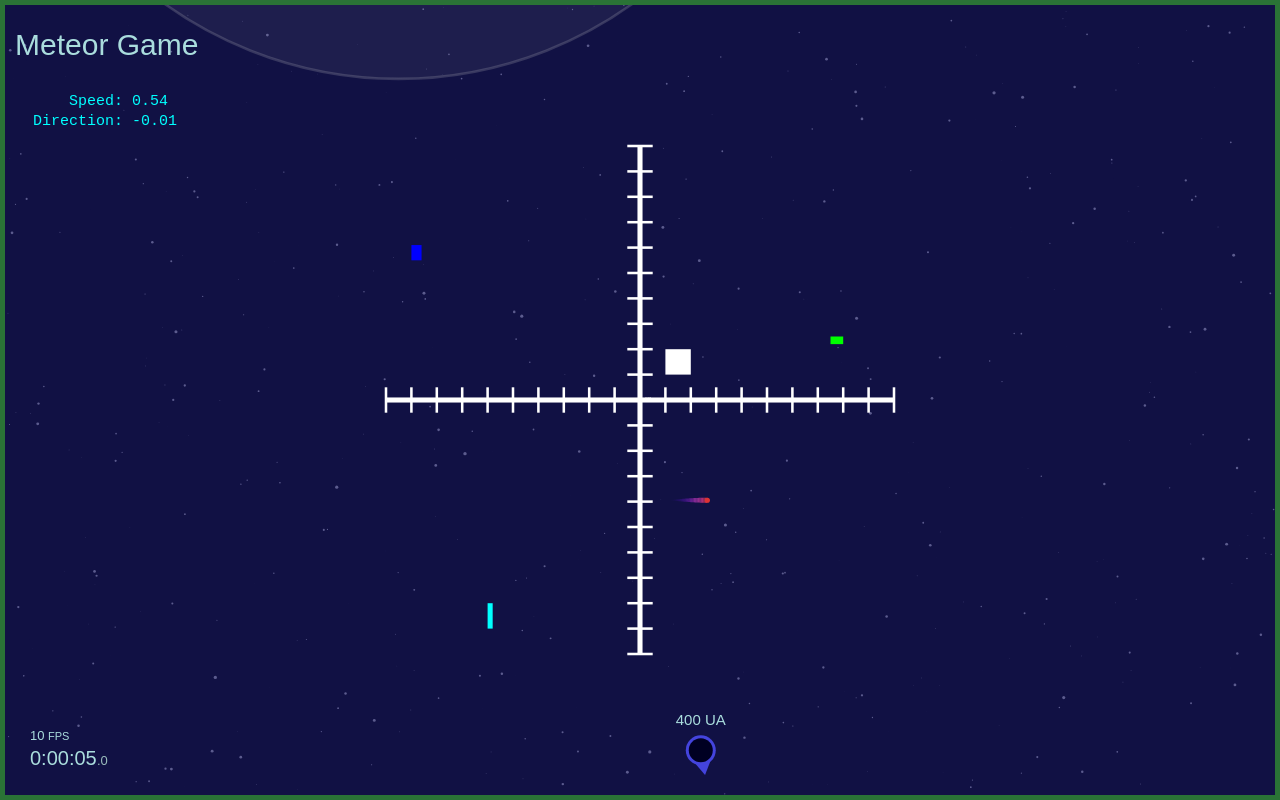
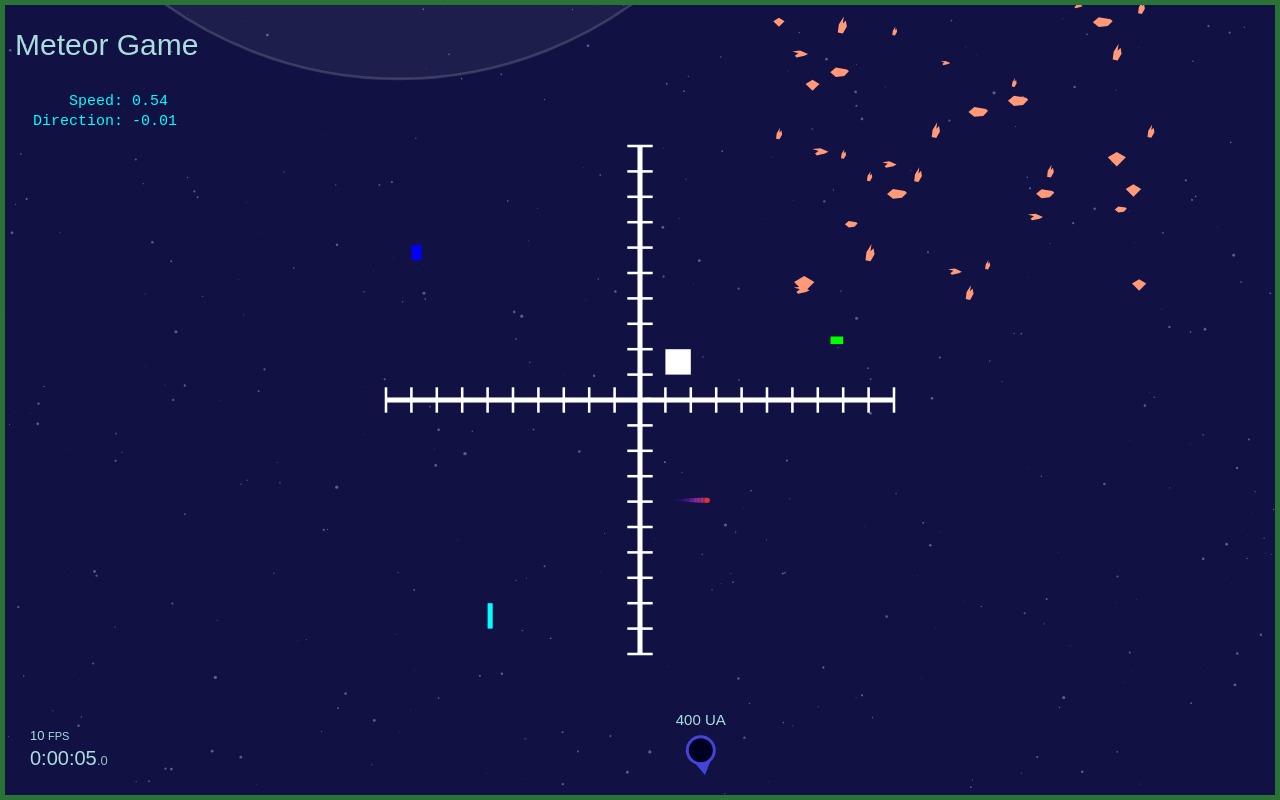
Before and after one commit to ufjf-dcc104/dcc138-2019-1-trb1-martinsadw, a plain HTML site: page index.html in a window 1280 px wide. Drawn offline with Linux system fonts and the light colour scheme; animation ran at ten frames a second.

Commit message:
Adicionar fragmentos

```diff
--- /dev/null
+++ b/fragment.js
@@ -0,0 +1,58 @@
+function Fragment() {
+    this.pos = new V2(100, 100);
+    this.vel = new V2(0, 0);
+    this.size = 4;
+    this.shapeIndex = 0;
+
+    this.shouldDestroy = false;
+
+    this.update = (gameState) => {
+        let {player} = gameState;
+
+        let fragmentVector = this.pos.clone().sub(player.pos);
+        let fragmentDistance = fragmentVector.length();
+        let fragmentDir = fragmentVector.clone().normalize();
+        let attraction = fragmentDir.clone().mult(-2);
+
+        if (fragmentDistance > (this.size * 0.5) + 20) {
+            this.pos.add(this.vel);
+        }
+        else {
+            this.pos.add(attraction);
+        }
+
+        if (fragmentDistance < (this.size * 0.5) + (player.size * 0.5)) {
+            player.collectFragment(this);
+            this.destroy();
+        }
+    };
+
+    this.draw = (gameState) => {
+        let {ctx} = gameState;
+
+        let shape = fragmentsShapeList[this.shapeIndex];
+        ctx.save();
+        ctx.fillStyle = "#f97";
+        ctx.translate(this.pos.x, this.pos.y);
+        ctx.scale(this.size, this.size);
+        ctx.beginPath();
+        ctx.moveTo(shape[0].x, shape[0].y);
+        for (let i = 1; i < shape.length; ++i) {
+            ctx.lineTo(shape[i].x, shape[i].y);
+        }
+        ctx.fill();
+
+        ctx.restore();
+    };
+
+    this.destroy = () => {
+        this.shouldDestroy = true;
+    }
+}
+
+let fragmentsShapeList = [
+    [new V2(1, 0), new V2(0, 0.6), new V2(-1, 0), new V2(0, -1)],
+    [new V2(1, 0), new V2(0.8, 0.2), new V2(-0.4, 0.4), new V2(-1, -0.1), new V2(-0.4, -0.6), new V2(0.5, -0.5)],
+    [new V2(0.5, 0.6), new V2(0.2, 0.3), new V2(0.2, 0.3), new V2(0.3, 1), new V2(-0.2, 0.2), new V2(-0.3, -0.6), new V2(0.2, -0.7), new V2(0.6, 0.0)],
+    [new V2(1, 0.1), new V2(0.1, 0.5), new V2(-0.8, 0.4), new V2(-0.1, 0.2), new V2(-0.5, -0.1), new V2(-0.3, -0.3), new V2(0.6, -0.1)],
+];
--- a/index.html
+++ b/index.html
@@ -25,11 +25,15 @@
         <canvas id="canvas"></canvas>
         <script src="math.js" charset="utf-8"></script>
         <script src="draw.js" charset="utf-8"></script>
+
         <script src="canvasSize.js" charset="utf-8"></script>
         <script src="camera.js" charset="utf-8"></script>
         <script src="input.js" charset="utf-8"></script>
+
+        <script src="fragment.js" charset="utf-8"></script>
         <script src="planet.js" charset="utf-8"></script>
         <script src="player.js" charset="utf-8"></script>
+
         <script src="main.js" charset="utf-8"></script>
     </body>
 </html>
--- a/main.js
+++ b/main.js
@@ -50,6 +50,19 @@ function Game() {
     newPlanet.auraBeginColor = "#aaaaff28";
     newPlanet.auraEndColor = "#0000ff00";
     this.gameState.planets.push(newPlanet);
+
+    this.gameState.fragments = [];
+
+    for (let i = 0; i < 50; ++i) {
+        let newFragment = new Fragment();
+        newFragment.pos.x = Math.random() * 150 + 50;
+        newFragment.pos.y = Math.random() * 150 + 50;
+        newFragment.vel.x = Math.random() * 0.03 + 0.01;
+        newFragment.vel.y = Math.random() * -0.2 - 0.1;
+        newFragment.size = Math.random() * 2 + 2;
+        newFragment.shapeIndex = Math.floor(Math.random() * 4);
+        this.gameState.fragments.push(newFragment);
+    }
 
     this.gameState.availableHUD = {
         planetTragectory: true,
@@ -120,15 +133,25 @@ function Game() {
         updatePlanetGravity(this.gameState);
         updatePlanetCollision(this.gameState)
 
-        for (let i = 0; i < planets.length; ++i) {
-            let planet = planets[i];
+        for (let i = 0; i < this.gameState.planets.length; ++i) {
+            let planet = this.gameState.planets[i];
             planet.update(this.gameState);
+        }
+        for (let i = 0; i < this.gameState.fragments.length; ++i) {
+            let fragment = this.gameState.fragments[i];
+            fragment.update(this.gameState);
         }
         player.update(this.gameState);
 
-        for (let i = 0; i < planets.length; ++i) {
-            let planet = planets[i];
+        this.gameState.fragments = this.gameState.fragments.filter(filterDestroyedObjects);
+
+        for (let i = 0; i < this.gameState.planets.length; ++i) {
+            let planet = this.gameState.planets[i];
             planet.draw(this.gameState);
+        }
+        for (let i = 0; i < this.gameState.fragments.length; ++i) {
+            let fragment = this.gameState.fragments[i];
+            fragment.draw(this.gameState);
         }
         player.draw(this.gameState);
 
@@ -145,7 +168,7 @@ function Game() {
             camera.pos.y = player.pos.y + 50
         }
 
-        let targetPos = planets[0].pos;
+        let targetPos = this.gameState.planets[0].pos;
         let targetDir = targetPos.clone().sub(camera.pos);
         let targetDistance = targetDir.length();
         targetDir.normalize();
@@ -236,4 +259,8 @@ function Game() {
     window.requestAnimationFrame(this.step);
 }
 
+function filterDestroyedObjects(object, index, array) {
+    return !object.shouldDestroy;
+}
+
 let game = new Game();
--- a/planet.js
+++ b/planet.js
@@ -129,7 +129,7 @@ function updatePlanetCollision(gameState) {
                     shakeIntensity *= 2;
                 }
 
-                player.size += collisionSpeed / player.maxSpeed;
+                player.size -= collisionSpeed / player.maxSpeed;
                 cameraController.currentCamera.cameraShake(shakeDuration, shakeIntensity)
             }
         }
--- a/player.js
+++ b/player.js
@@ -94,6 +94,10 @@ function Player(ctx) {
             this.trail[i].add(new V2((Math.random() - 0.5) * trailFloatness, (Math.random() - 0.5) * trailFloatness));
         }
     };
+
+    this.collectFragment = (fragment) => {
+        this.size += fragment.size / 10;
+    }
 }
 
 function simpleControl(gameState) {
```
Also changed, not shown: 1 other file.
